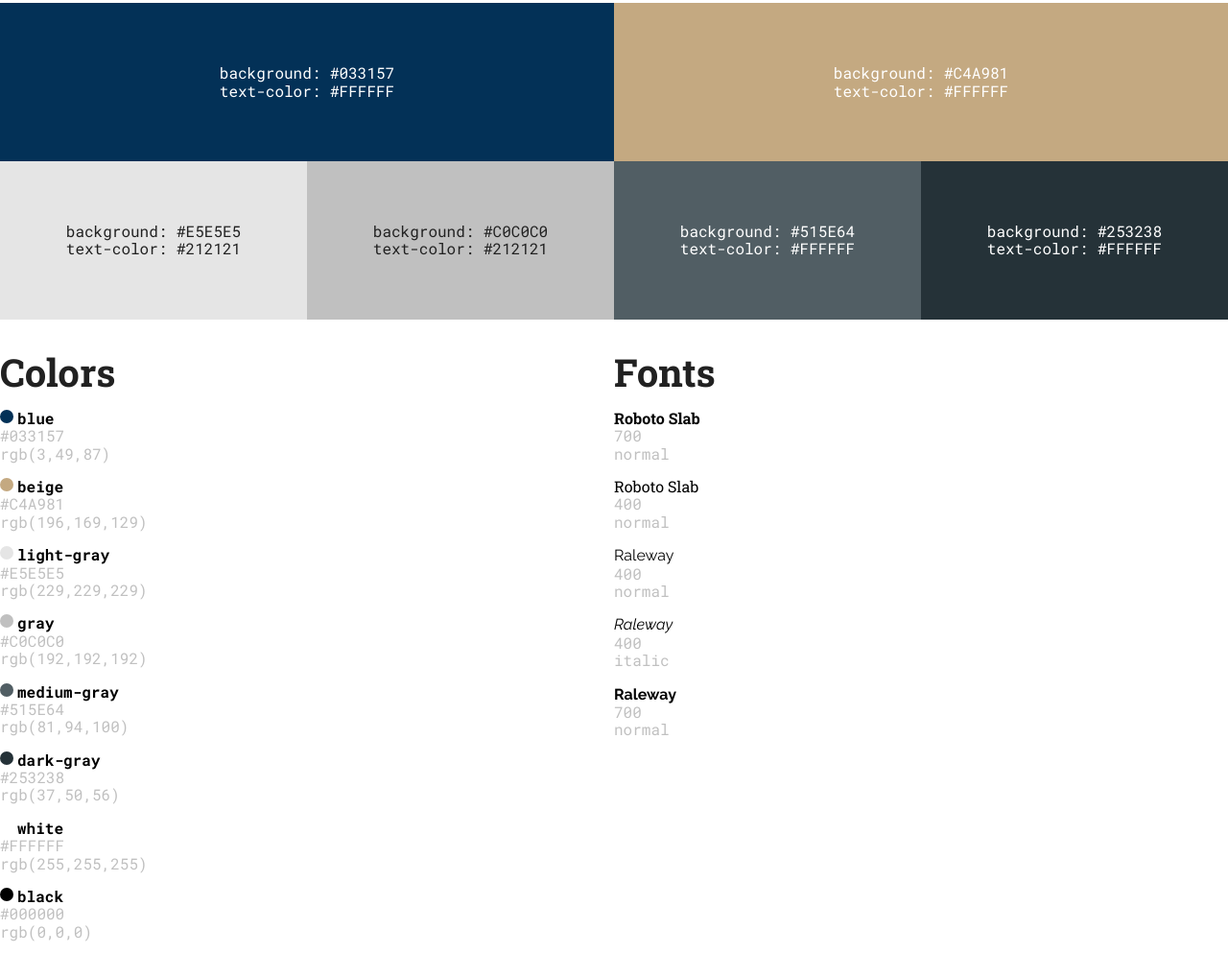
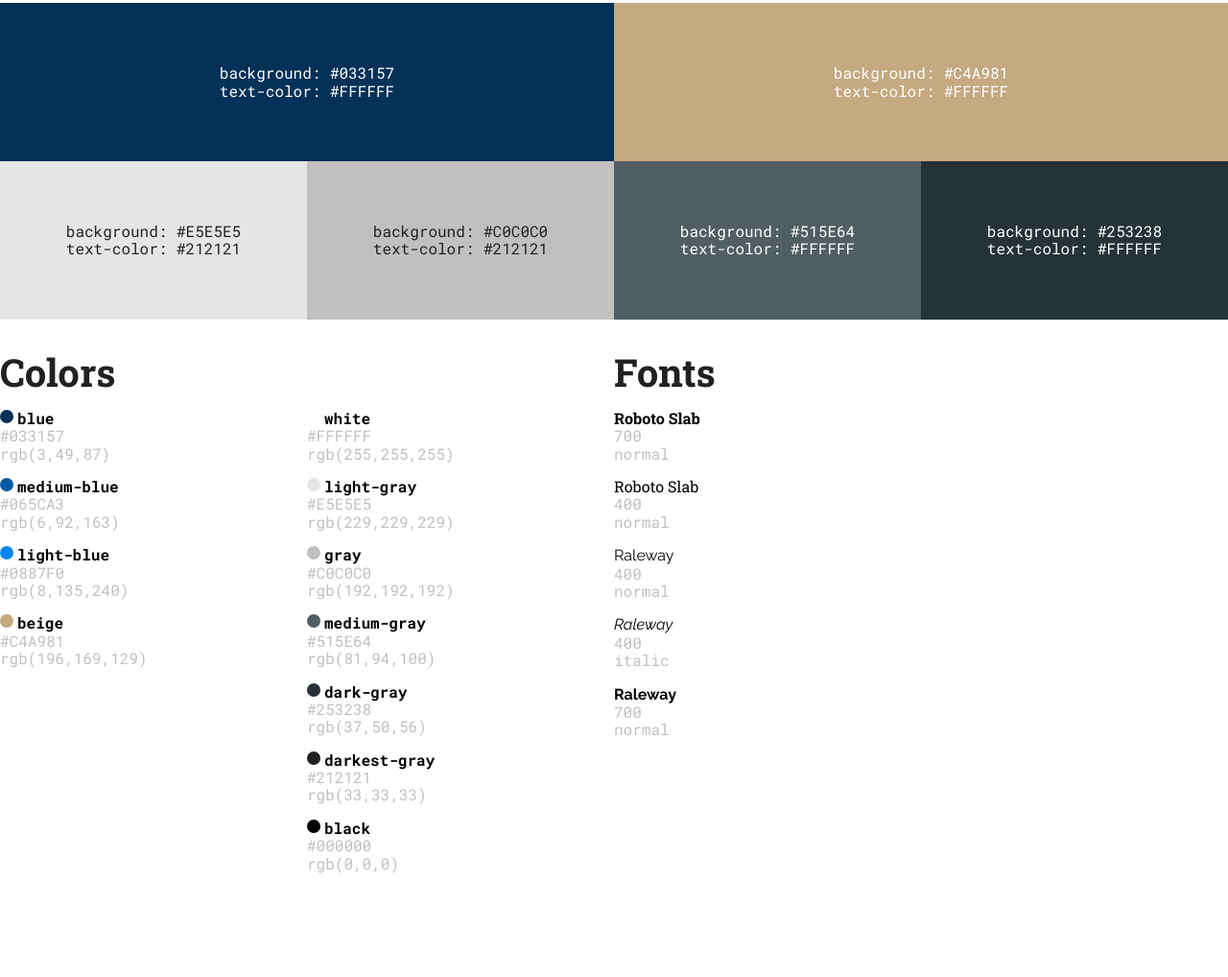
Before and after one commit to Gummibeer/moinhund-styleguide, a plain HTML site: page index.html in a window 1280 px wide. Shown: the part 582-1600 px from the top of the page at 96% size. After the commit the page ends 1539 px from the top, so only its background shows below. Drawn offline with nearby package versions, Linux system fonts and the light colour scheme.

Commit message:
add medium & light blue and darkest gray

```diff
--- a/index.html
+++ b/index.html
@@ -108,6 +108,7 @@
     <section class="clearfix" style="margin-bottom: 2rem">
         <div style="width: 50%; float: left; font-family: 'Roboto Mono', monospace;">
             <h2 style="font-family: 'Roboto Slab', serif; color: #212121; font-size: 2.5rem; margin: 0 0 1rem 0;">Colors</h2>
+            <div style="width: 50%; float: left;">
                 <div style="margin: 0 0 1rem 0;">
                     <div style="float: left; width: 0.875rem; height: 0.875rem; border-radius: 50%; background: #033157; margin-right: 0.25rem"></div>
                     <strong>blue</strong><br/>
@@ -115,10 +116,31 @@
                     <span style="color: #c0c0c0;">rgb(3,49,87)</span>
                 </div>
                 <div style="margin: 0 0 1rem 0;">
+                    <div style="float: left; width: 0.875rem; height: 0.875rem; border-radius: 50%; background: #065CA3; margin-right: 0.25rem"></div>
+                    <strong>medium-blue</strong><br/>
+                    <span style="color: #c0c0c0;">#065CA3</span><br/>
+                    <span style="color: #c0c0c0;">rgb(6,92,163)</span>
+                </div>
+                <div style="margin: 0 0 1rem 0;">
+                    <div style="float: left; width: 0.875rem; height: 0.875rem; border-radius: 50%; background: #0887F0; margin-right: 0.25rem"></div>
+                    <strong>light-blue</strong><br/>
+                    <span style="color: #c0c0c0;">#0887F0</span><br/>
+                    <span style="color: #c0c0c0;">rgb(8,135,240)</span>
+                </div>
+                <div style="margin: 0 0 1rem 0;">
                     <div style="float: left; width: 0.875rem; height: 0.875rem; border-radius: 50%; background: #C4A981; margin-right: 0.25rem"></div>
                     <strong>beige</strong><br/>
                     <span style="color: #c0c0c0;">#C4A981</span><br/>
                     <span style="color: #c0c0c0;">rgb(196,169,129)</span>
+                </div>
+            </div>
+
+            <div style="width: 50%; float: right;">
+                <div style="margin: 0 0 1rem 0;">
+                    <div style="float: left; width: 0.875rem; height: 0.875rem; border-radius: 50%; background: #FFFFFF; margin-right: 0.25rem"></div>
+                    <strong>white</strong><br/>
+                    <span style="color: #c0c0c0;">#FFFFFF</span><br/>
+                    <span style="color: #c0c0c0;">rgb(255,255,255)</span>
                 </div>
                 <div style="margin: 0 0 1rem 0;">
                     <div style="float: left; width: 0.875rem; height: 0.875rem; border-radius: 50%; background: #E5E5E5; margin-right: 0.25rem"></div>
@@ -145,16 +167,17 @@
                     <span style="color: #c0c0c0;">rgb(37,50,56)</span>
                 </div>
                 <div style="margin: 0 0 1rem 0;">
-                <div style="float: left; width: 0.875rem; height: 0.875rem; border-radius: 50%; background: #FFFFFF; margin-right: 0.25rem"></div>
-                <strong>white</strong><br/>
-                <span style="color: #c0c0c0;">#FFFFFF</span><br/>
-                <span style="color: #c0c0c0;">rgb(255,255,255)</span>
+                    <div style="float: left; width: 0.875rem; height: 0.875rem; border-radius: 50%; background: #212121; margin-right: 0.25rem"></div>
+                    <strong>darkest-gray</strong><br/>
+                    <span style="color: #c0c0c0;">#212121</span><br/>
+                    <span style="color: #c0c0c0;">rgb(33,33,33)</span>
                 </div>
                 <div style="margin: 0 0 1rem 0;">
                     <div style="float: left; width: 0.875rem; height: 0.875rem; border-radius: 50%; background: #000000; margin-right: 0.25rem"></div>
                     <strong>black</strong><br/>
                     <span style="color: #c0c0c0;">#000000</span><br/>
                     <span style="color: #c0c0c0;">rgb(0,0,0)</span>
+                </div>
             </div>
         </div>
         <div style="width: 50%; float: right; font-family: 'Roboto Mono', monospace;">
```
Also changed, not shown: styleguide.png, 1 other file. Lines whose indentation alone changed are shown as unchanged.
